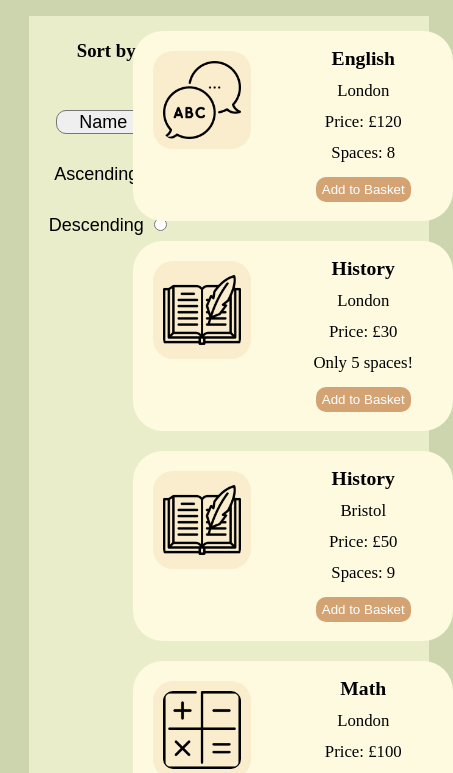
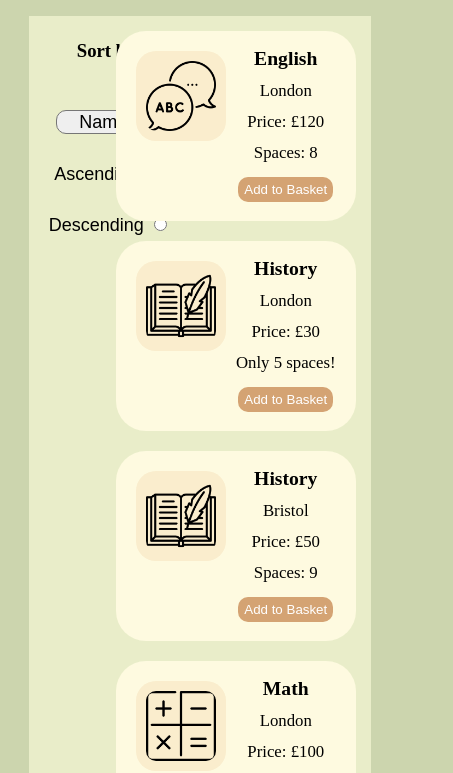
Before and after one commit to KarolUrbanski/CW3-Mobile, a plain HTML site: page index.html in a window 390 px wide. Shown: the part 64-837 px from the top of the page, 453 px wide, since content can reach past the window. Drawn offline with nearby package versions, Linux system fonts and the light colour scheme.

Commit message:
Style edited, so it looks better on the phone.

```diff
--- a/style.css
+++ b/style.css
@@ -212,3 +212,28 @@ input:disabled {
   border-radius: 10px;
   transition: 0.4s;
 }
+
+@media (max-width: 1000px) {
+
+  .cont {
+    width: 200px;
+    height: 150px;
+    border-radius: 30px;
+    background-color: #fefae0;
+    padding: 20px;
+    float: right;
+    margin: 10px;
+    font-size: 14px;
+    white-space: nowrap;
+    line-height: 14px;
+  }
+
+  #img {
+    width: 45%;
+    -webkit-box-sizing: border-box;
+    padding: 10px;
+    background-color: #faedcd;
+    border-radius: 20px;
+    float: left;
+  }
+}
```
